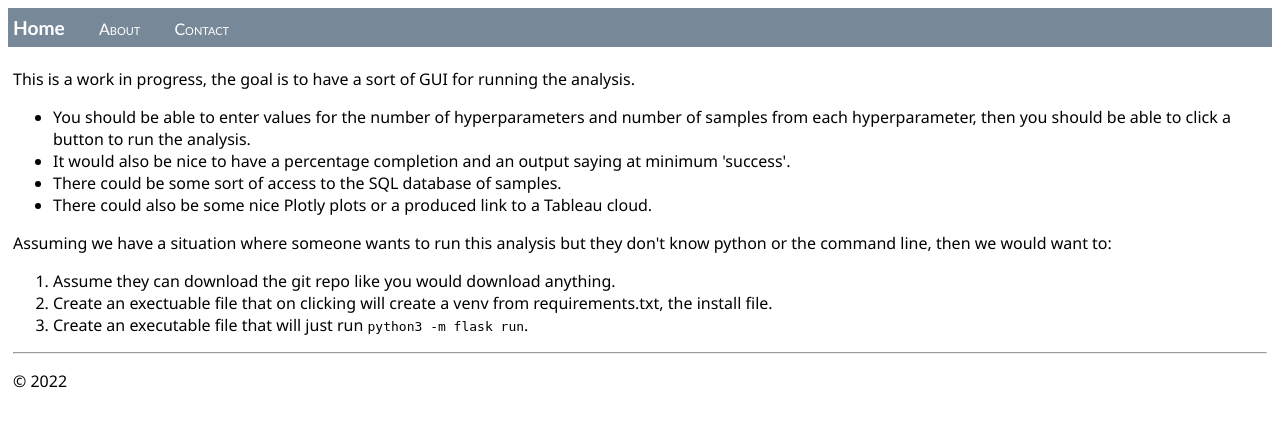
After one commit to microsoft/python-sample-vscode-flask-tutorial, a Flask app: page /about/ in a window 1280 px wide. The commit adds this page. Shown: the top 427 px of the page. Run offline with Flask 2, Linux system fonts and the light colour scheme.

Commit message:
updates to about

```diff
--- a/app.py
+++ b/app.py
@@ -6,14 +6,17 @@ from flask import render_template
 app = Flask(__name__)
 
 @app.route("/")
-@app.route("/hello/")
-@app.route("/hello/<name>")
-def hello_there(name = None):
-    return render_template(
-        "hello_there.html",
-        name=name,
-        date=datetime.now()
-    )
+def home():
+    return render_template("home.html")
+
+# New functions
+@app.route("/about/")
+def about():
+    return render_template("about.html")
+
+@app.route("/contact/")
+def contact():
+    return render_template("contact.html")
 
 @app.route("/api/data")
 def get_data():
--- a/static/site.css
+++ b/static/site.css
@@ -30,3 +30,7 @@
     padding: 5px;
     font-family:'Segoe UI', Tahoma, Geneva, Verdana, sans-serif;
 }
+
+<style type="text/css">
+code { background-color: gray; color: blue; }
+</style>
--- /dev/null
+++ b/templates/about.html
@@ -0,0 +1,23 @@
+{% extends "layout.html" %}
+{% block title %}
+About us
+{% endblock %}
+{% block content %}
+<p>
+    This is a work in progress, the goal is to have a sort of GUI for running the analysis.
+    <div>
+        <ul>
+          <li>You should be able to enter values for the number of hyperparameters and number of samples from each hyperparameter, then you should be able to click a button to run the analysis.</li>
+          <li>It would also be nice to have a percentage completion and an output saying at minimum 'success'.</li>
+          <li>There could be some sort of access to the SQL database of samples.</li>
+          <li>There could also be some nice Plotly plots or a produced link to a Tableau cloud.</li>
+        </ul>
+      </div>
+    Assuming we have a situation where someone wants to run this analysis but they don't know python or the command line, then we would want to:
+    <ol>
+        <li>Assume they can download the git repo like you would download anything.</li>
+        <li>Create an exectuable file that on clicking will create a venv from requirements.txt, the install file.</li>
+        <li>Create an executable file that will just run <code>python3 -m flask run</code>.</li>
+    </ol>
+</p>
+{% endblock %}
--- a/templates/layout.html
+++ b/templates/layout.html
@@ -18,7 +18,7 @@
             {% endblock %}
             <hr/>
             <footer>
-                <p>© 2018</p>
+                <p>© 2022</p>
             </footer>
         </div>
     </body>
```
Also changed, not shown: templates/contact.html (added, +7 -0 lines), templates/home.html (added, +16 -0 lines).
